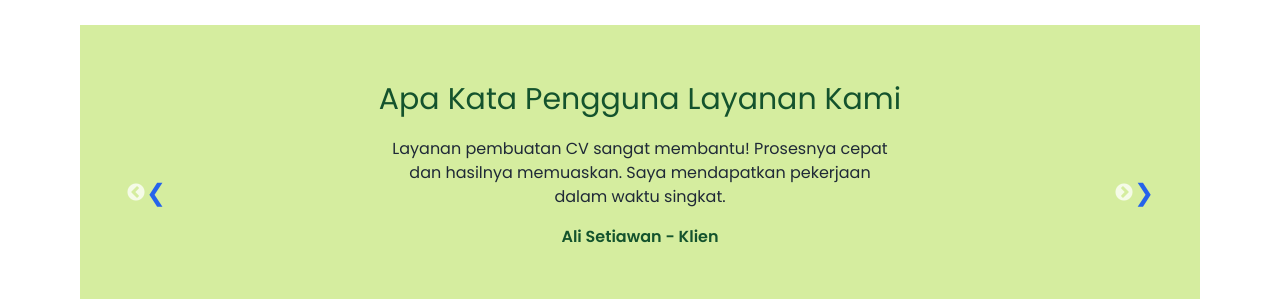
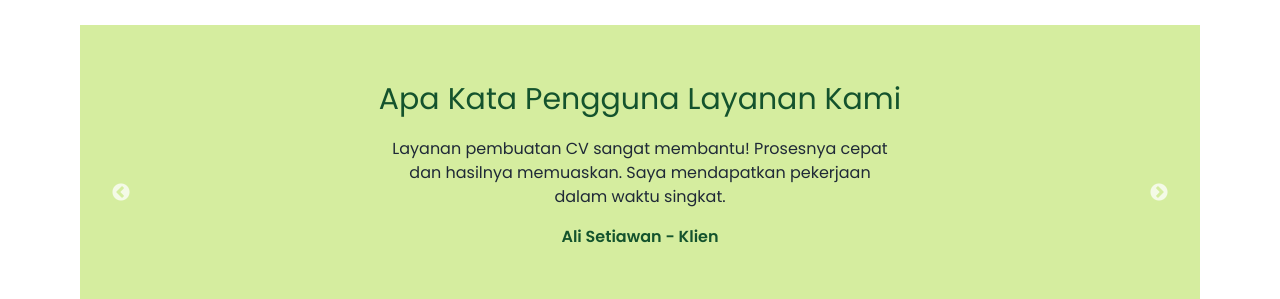
Before and after one commit to siddiqfathurahman/cv-wesite-layanan-jasa-cv, a React (Vite) app: page / in a window 1280 px wide. Shown: the part 2120-2419 px from the top of the page. Built offline with nearby package versions, Linux system fonts and the light colour scheme.

Commit message:
update logo

```diff
--- a/index.html
+++ b/index.html
@@ -3,7 +3,7 @@
   <head>
     <meta charset="UTF-8" />
     <meta name="viewport" content="width=device-width, initial-scale=1.0" />
-    <link rel="icon" type="image/svg+xml" href="/vite.svg" />
+    <link rel="icon" type="image/svg+xml" href="/cv.ku.png" />
     <link rel="preconnect" href="https://fonts.googleapis.com">
     <link rel="preconnect" href="https://fonts.gstatic.com" crossorigin>
     <link href="https://fonts.googleapis.com/css2?family=Poppins:ital,wght@0,100;0,200;0,300;0,400;0,500;0,600;0,700;0,800;0,900&display=swap" rel="stylesheet">
--- a/src/components/riview.jsx
+++ b/src/components/riview.jsx
@@ -22,30 +22,6 @@
     },
 ];
 
-const PrevArrow = (props) => {
-    const { className, onClick } = props;
-    return (
-        <div
-            className={`${className} absolute left-0 z-10 flex items-center justify-center h-full cursor-pointer`}
-            onClick={onClick}
-        >
-            <span className="text-blue-600 text-2xl">❮</span>
-        </div>
-    );
-};
-
-const NextArrow = (props) => {
-    const { className, onClick } = props;
-    return (
-        <div
-            className={`${className} absolute right-0 z-10 flex items-center justify-center h-full cursor-pointer`}
-            onClick={onClick}
-        >
-            <span className="text-blue-600 text-2xl">❯</span>
-        </div>
-    );
-};
-
 const ReviewSlider = () => {
     const settings = {
         dots: false,
@@ -53,8 +29,6 @@
         speed: 500,
         slidesToShow: 1,
         slidesToScroll: 1,
-        prevArrow: <PrevArrow />,
-        nextArrow: <NextArrow />,
     };
 
     return (
```
